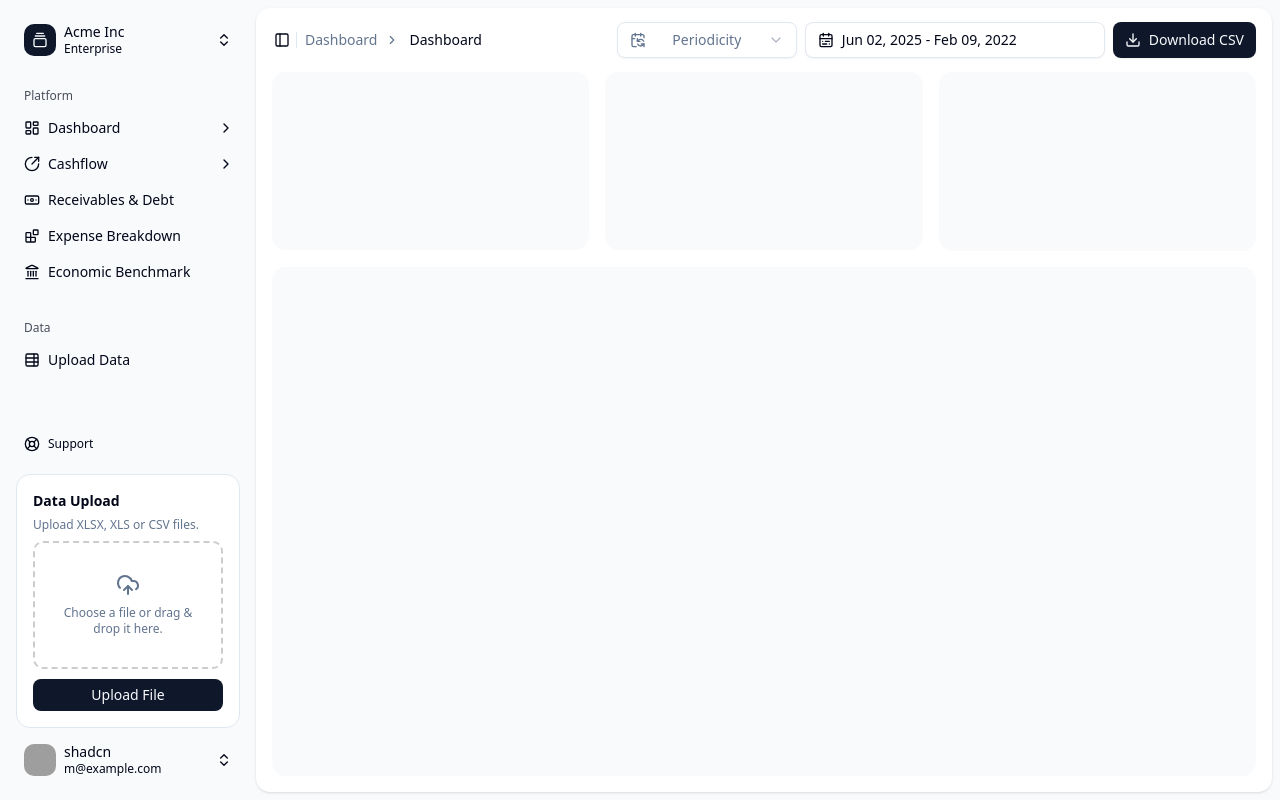
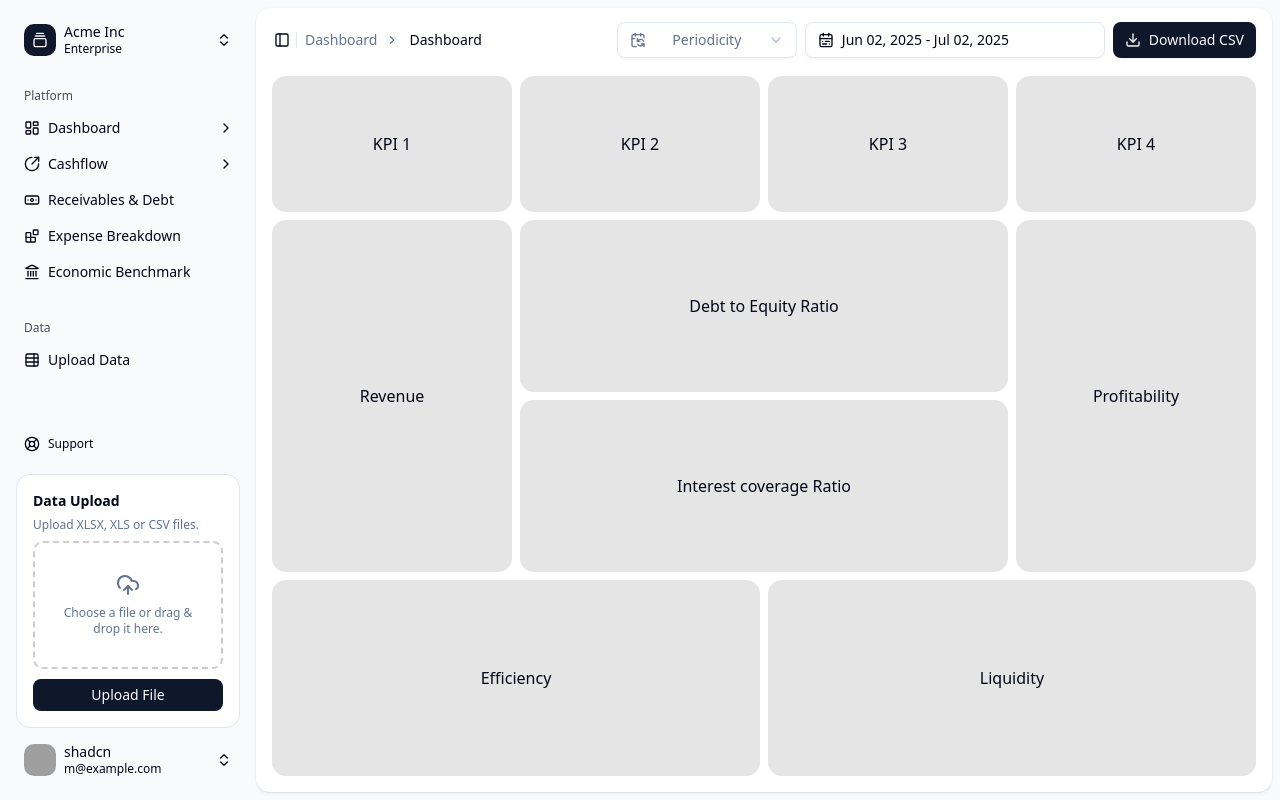
Before and after one commit to HunterKTF/prismik, a Next.js app: page /dashboard in a window 1280 px wide. Built offline with nearby package versions, Linux system fonts and the light colour scheme; grey boxes are pictures that could not be loaded.

Commit message:
added basic dashboard layout

```diff
--- a/src/app/dashboard/page.jsx
+++ b/src/app/dashboard/page.jsx
@@ -13,13 +13,23 @@ export default function Page() {
         <header className="flex h-16 shrink-0 items-center gap-2">
           <NavBar />
         </header>
-        <div className="flex flex-1 flex-col gap-4 p-4 pt-0">
-          <div className="grid auto-rows-min gap-4 md:grid-cols-3">
-            <div className="bg-muted/50 aspect-video rounded-xl" />
-            <div className="bg-muted/50 aspect-video rounded-xl" />
-            <div className="bg-muted/50 aspect-video rounded-xl" />
+        <div className="w-full h-full">
+          <div className="w-full h-[20%] grid grid-flow-col grid-cols-4 px-4 py-1 gap-2">
+            <div className="w-full h-full flex justify-center items-center bg-black/10 rounded-xl">KPI 1</div>
+            <div className="w-full h-full flex justify-center items-center bg-black/10 rounded-xl">KPI 2</div>
+            <div className="w-full h-full flex justify-center items-center bg-black/10 rounded-xl">KPI 3</div>
+            <div className="w-full h-full flex justify-center items-center bg-black/10 rounded-xl">KPI 4</div>
           </div>
-          <div className="bg-muted/50 min-h-[100vh] flex-1 rounded-xl md:min-h-min" />
+          <div className="w-full h-[50%] grid grid-flow-col grid-cols-4 px-4 py-1 gap-2">
+            <div className="w-full h-full flex justify-center items-center row-span-2 bg-black/10 rounded-xl">Revenue</div>
+            <div className="w-full h-full flex justify-center items-center col-span-2 bg-black/10 rounded-xl">Debt to Equity Ratio</div>
+            <div className="w-full h-full flex justify-center items-center col-span-2 bg-black/10 rounded-xl">Interest coverage Ratio</div>
+            <div className="w-full h-full flex justify-center items-center row-span-2 bg-black/10 rounded-xl">Profitability</div>
+          </div>
+          <div className="w-full h-[30%] grid grid-flow-col grid-cols-2 px-4 pt-1 pb-4 gap-2">
+            <div className="w-full h-full flex justify-center items-center bg-black/10 rounded-xl">Efficiency</div>
+            <div className="w-full h-full flex justify-center items-center bg-black/10 rounded-xl">Liquidity</div>
+          </div>
         </div>
       </SidebarInset>
     </SidebarProvider>
--- a/src/components/client-switcher.jsx
+++ b/src/components/client-switcher.jsx
@@ -71,7 +71,7 @@ export function ClientSwitcher({ clients, defaultClient }) {
               <div className="flex size-6 items-center justify-center rounded-md border bg-transparent">
                 <Plus className="size-4" />
               </div>
-              <div className="text-muted-foreground font-medium">Add team</div>
+              <div className="text-muted-foreground font-medium">Add client</div>
             </DropdownMenuItem>
           </DropdownMenuContent>
         </DropdownMenu>
--- a/src/components/ui/date-range-picker.jsx
+++ b/src/components/ui/date-range-picker.jsx
@@ -17,7 +17,7 @@ import {
 export function DateRangePicker({ className }) {
   const [date, setDate] = useState({
     from: new Date(),
-    to: addDays(new Date(2022, 0, 20), 20),
+    to: addDays(new Date(), 30),
   })
 
   return (
```
